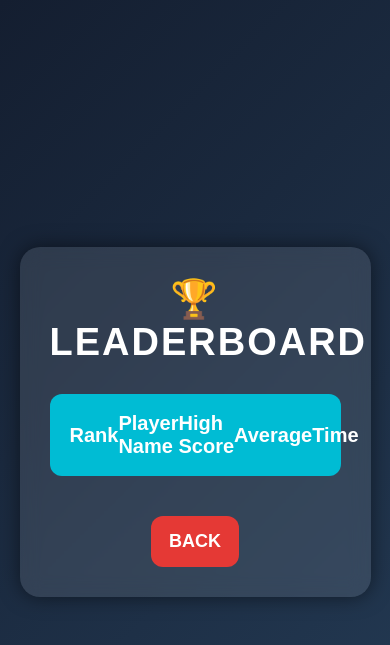
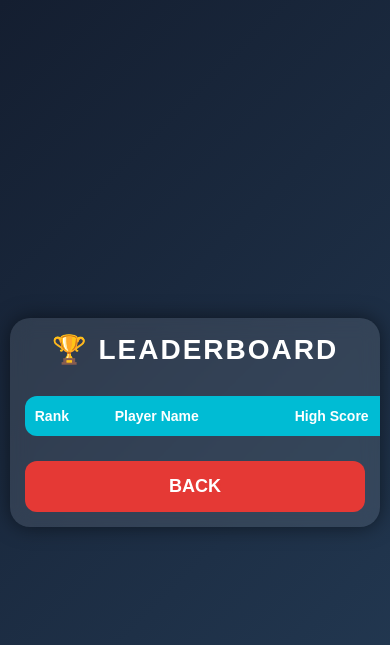
Before and after one commit to rthamilarasan01-spec/Arithmatic_Expression_Game, a Flask app: page /leaderboard in a window 390 px wide. Shown: the top 645 px of the page. Run offline with Flask 3, Linux system fonts and the light colour scheme; data that the repository does not hold is empty.

Commit message:
css updated

```diff
--- a/templates/leader_board.html
+++ b/templates/leader_board.html
@@ -25,6 +25,8 @@
 
         .leaderboard-container{
 
+            overflow-x: auto;
+
             width:90%;
             max-width:850px;
 
@@ -38,6 +40,7 @@
             box-shadow:0 0 20px rgba(0,0,0,0.5);
 
         }
+
 
         .title{
 
@@ -55,7 +58,10 @@
         .player-row{
 
             display:grid;
-            grid-template-columns:1fr 2fr 2fr 2fr 2fr;
+
+            grid-template-columns:80px 180px 150px 150px 120px;
+
+            min-width: 680px;
 
             align-items:center;
 
@@ -111,17 +117,24 @@
         }
 
         .back-btn{
-
-            width:30%;
-            margin-top:25px;
-            margin-left: 35%;
-            padding:15px;
+            max-width:100%;
             border:none;
             border-radius:12px;
             background:#e53935;
             color:white;
             font-size:18px;
             font-weight:bold;
+            cursor:pointer;
+            transition:0.3s;
+        }
+        .btn-box{
+            max-width:100%;
+            text-align: center;
+            margin-top:25px;
+            padding:15px;
+            border:none;
+            border-radius:12px;
+            background:#e53935;
             cursor:pointer;
             transition:0.3s;
         }
@@ -132,6 +145,29 @@
             opacity:0.9;
 
         }
+    @media screen and (max-width:768px){
+
+    .leaderboard-container{
+
+        width:95%;
+        padding:15px;
+
+    }
+
+    .title{
+
+        font-size:28px;
+
+    }
+
+    .table-header,
+    .player-row{
+
+        font-size:14px;
+        padding:12px 10px;
+
+    }
+}
 
     </style>
 
@@ -174,10 +210,11 @@
 
 
         <!-- Back Button -->
-
-        <button class="back-btn" onclick="goBack()">
-            BACK
-        </button>
+        <div class="btn-box">
+            <button class="back-btn" onclick="goBack()">
+                BACK
+            </button>
+        </div>
 
     </div>
 
--- a/templates/login.html
+++ b/templates/login.html
@@ -36,7 +36,7 @@
         }
 
          body{
-            min-height:100vh;
+            height: 100vh;
             display:flex;
             justify-content:center;
             align-items:center;
@@ -44,7 +44,9 @@
         }
 
 .container{
-            width:420px;
+
+    width:90%;
+    max-width:500px;
     padding:30px;
     border-radius:20px;
     background:rgba(255,255,255,0.1);
```
Also changed, not shown: templates/game.html (+79 -1 lines). Lines whose indentation alone changed are shown as unchanged.
